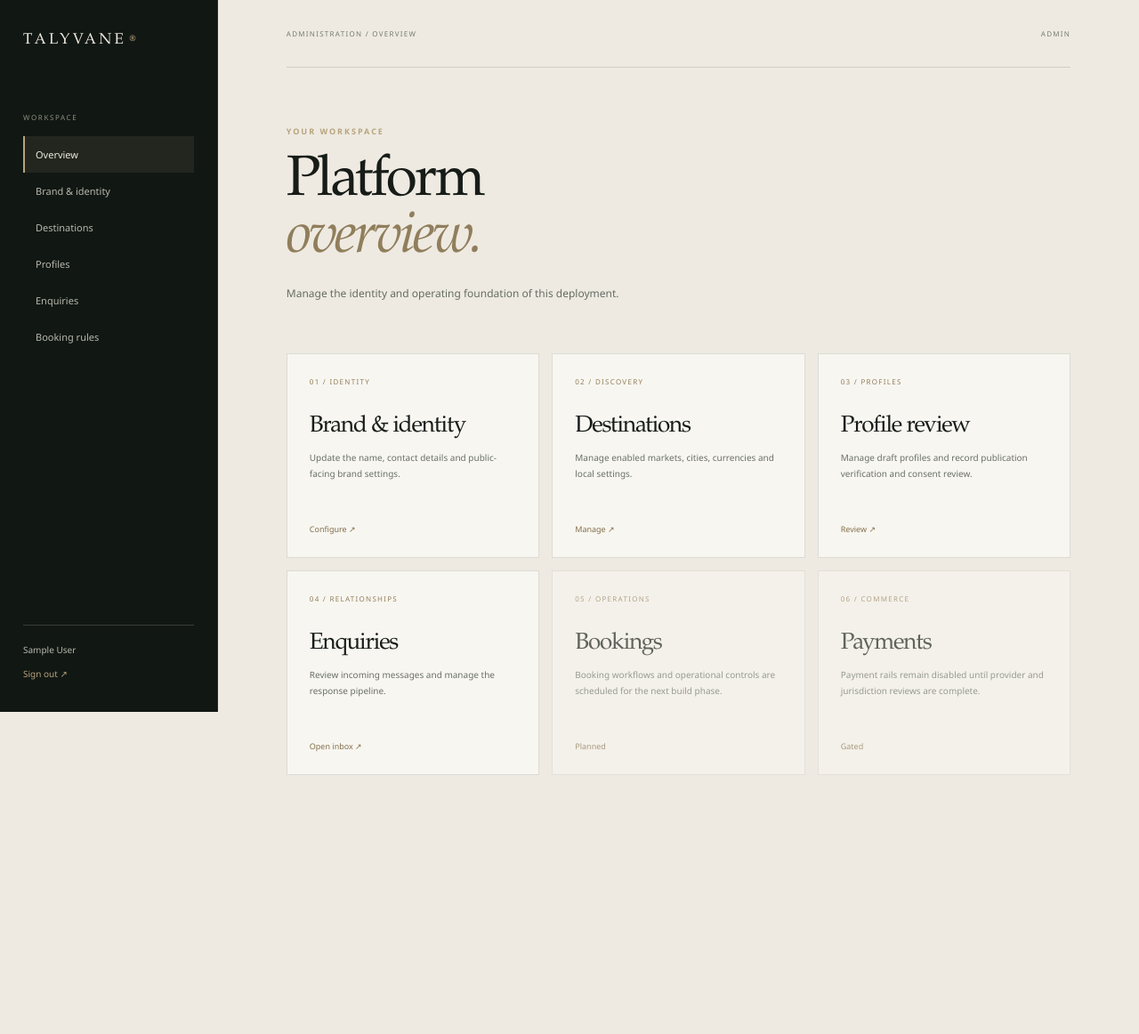
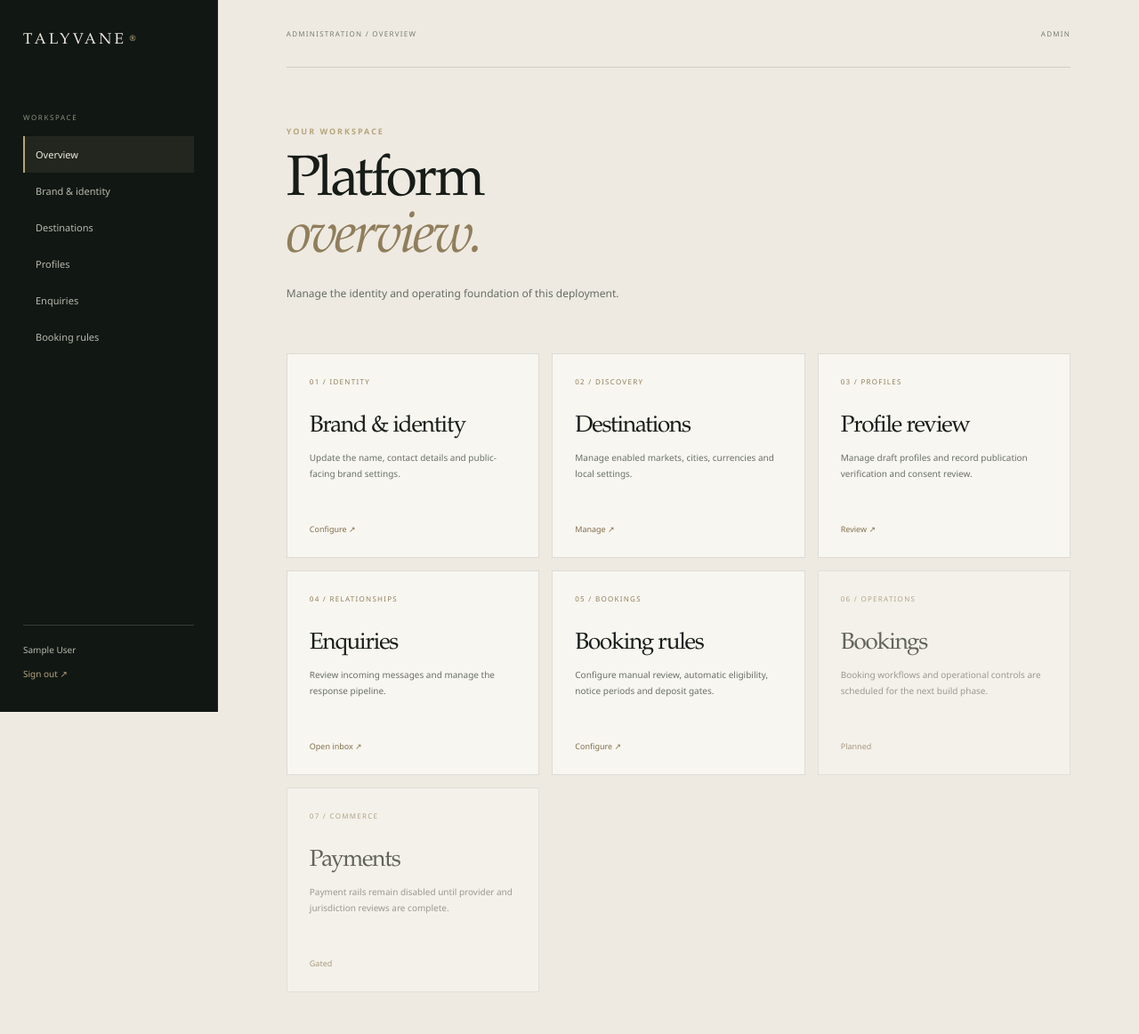
Before and after one commit to LloydCoder/talyvane-platform, a Laravel app: page /admin in a window 1280 px wide. Shown: the top 1162 px of the page at 89% size. Before the commit the page ends 871 px from the top, so only its background shows below. Run offline with Laravel 12, Linux system fonts and the light colour scheme; the visitor is signed in with stand-in values (Sample User, id 1); data that the repository does not hold is empty; parts of the project's set-up code (start-up, migrations or seed data) failed here and were passed over.

Commit message:
Add booking configuration access to admin dashboard

```diff
--- a/resources/views/admin/dashboard.blade.php
+++ b/resources/views/admin/dashboard.blade.php
@@ -14,7 +14,8 @@
         <a class="admin-card" href="{{ route('admin.destinations.index') }}"><span>02 / DISCOVERY</span><h2>Destinations</h2><p>Manage enabled markets, cities, currencies and local settings.</p><b>Manage ↗</b></a>
         <a class="admin-card" href="{{ route('admin.profiles.index') }}"><span>03 / PROFILES</span><h2>Profile review</h2><p>Manage draft profiles and record publication verification and consent review.</p><b>Review ↗</b></a>
         <a class="admin-card" href="{{ route('admin.enquiries.index') }}"><span>04 / RELATIONSHIPS</span><h2>Enquiries</h2><p>Review incoming messages and manage the response pipeline.</p><b>Open inbox ↗</b></a>
-        <div class="admin-card admin-card-muted"><span>05 / OPERATIONS</span><h2>Bookings</h2><p>Booking workflows and operational controls are scheduled for the next build phase.</p><b>Planned</b></div>
-        <div class="admin-card admin-card-muted"><span>06 / COMMERCE</span><h2>Payments</h2><p>Payment rails remain disabled until provider and jurisdiction reviews are complete.</p><b>Gated</b></div>
+        <a class="admin-card" href="{{ route('admin.bookings.settings') }}"><span>05 / BOOKINGS</span><h2>Booking rules</h2><p>Configure manual review, automatic eligibility, notice periods and deposit gates.</p><b>Configure ↗</b></a>
+        <div class="admin-card admin-card-muted"><span>06 / OPERATIONS</span><h2>Bookings</h2><p>Booking workflows and operational controls are scheduled for the next build phase.</p><b>Planned</b></div>
+        <div class="admin-card admin-card-muted"><span>07 / COMMERCE</span><h2>Payments</h2><p>Payment rails remain disabled until provider and jurisdiction reviews are complete.</p><b>Gated</b></div>
     </div>
 @endsection
```
